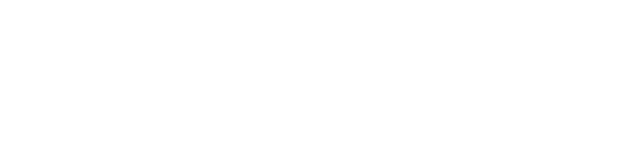
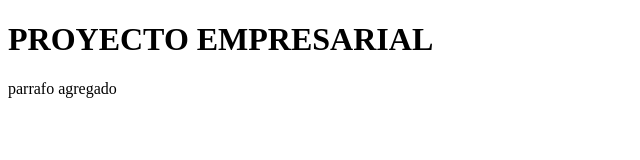
Before and after one commit to zfirewolfz/CursoGit, a plain HTML site: page index.html in a window 1280 px wide. Shown: the whole page, without its empty margins (0-640 px from the left). Drawn offline with Linux system fonts and the light colour scheme.

Commit message:
Modificación de index.html

```diff
--- a/index.html
+++ b/index.html
@@ -6,5 +6,7 @@
 </head>
 
 <body>
+  <h1>PROYECTO EMPRESARIAL</h1>
+  <p>parrafo agregado</p>
 </body>
 </html>
```
